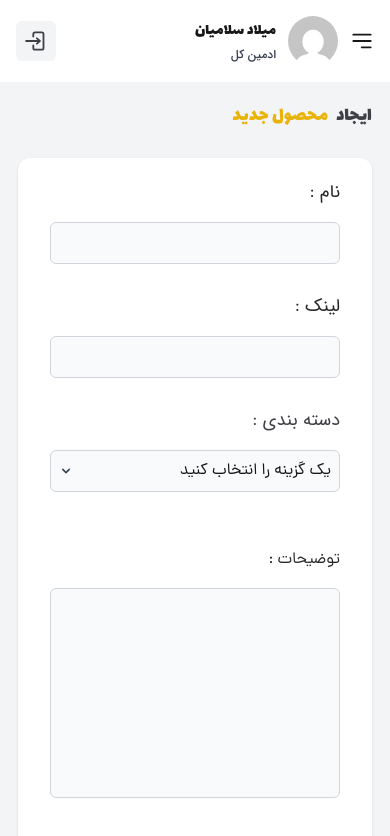
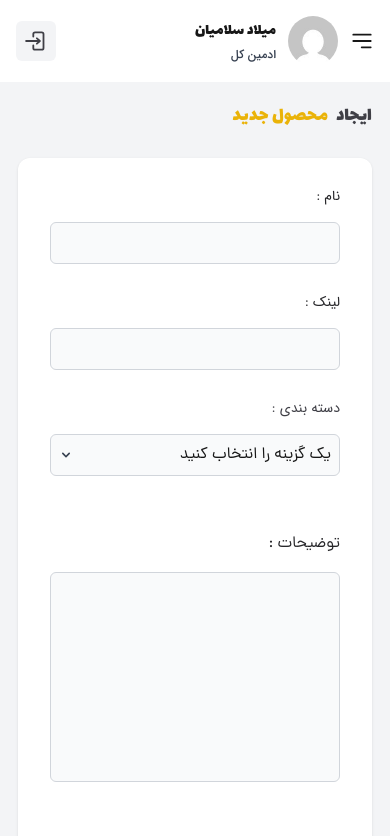
Before and after one commit to milad1385/tool-shop, a Next.js app: page /p-admin/products in a window 390 px wide. Shown: the top 836 px of the page. Built offline with nearby package versions, Linux system fonts and the light colour scheme.

Commit message:
add responsive design in create product

```diff
--- a/src/components/templates/p-admin/CreateNewProduct.tsx
+++ b/src/components/templates/p-admin/CreateNewProduct.tsx
@@ -41,7 +41,7 @@ function CreateNewProduct() {
 
   return (
     <form onSubmit={handleSubmit(createProductHandler)} className="section-box">
-      <div className="grid grid-cols-1 md:grid-cols-2 gap-7">
+      <div className="grid grid-cols-1 md:grid-cols-2 gap-7 py-2">
         <Input
           register={register}
           errors={errors}
@@ -50,7 +50,7 @@ function CreateNewProduct() {
           label="نام"
           className="bg-gray-50"
           disable={false}
-          labelClassName="!text-lg font-Iran"
+          labelClassName="md:!text-lg font-Iran"
         />
         <Input
           register={register}
@@ -60,7 +60,7 @@ function CreateNewProduct() {
           label="لینک"
           className="bg-gray-50"
           disable={false}
-          labelClassName="!text-lg font-Iran"
+          labelClassName="md:!text-lg font-Iran"
         />
 
         <Input
@@ -75,7 +75,7 @@ function CreateNewProduct() {
           ]}
           label="دسته بندی"
           disable={false}
-          labelClassName="!text-lg font-Iran"
+          labelClassName="md:!text-lg font-Iran"
         />
         <div></div>
 
@@ -87,7 +87,7 @@ function CreateNewProduct() {
           label="توضیحات"
           className="bg-gray-50"
           disable={false}
-          labelClassName="!text-lg font-Iran"
+          labelClassName="md:!text-lg font-Iran"
         />
         <div></div>
 
@@ -98,7 +98,7 @@ function CreateNewProduct() {
           type="file"
           label="تصاویر"
           disable={false}
-          labelClassName="!text-lg font-Iran"
+          labelClassName="md:!text-lg font-Iran"
           setImage={setImages}
           multiple
           setValue={setValue}
@@ -125,8 +125,8 @@ function CreateNewProduct() {
           </div>
         )}
       </div>
-      <div className="flex items-center gap-x-4">
-        <Button type="submit" className="!w-[200px] mt-10">
+      <div className="gap-x-4 grid grid-cols-2 pb-5">
+        <Button type="submit" className="md:!w-[200px] mt-10">
           ایجاد محصول
         </Button>
         <Button
@@ -135,21 +135,21 @@ function CreateNewProduct() {
             setImages([]);
           }}
           type="reset"
-          className="!w-[200px] mt-10 !bg-red-500"
+          className="md:!w-[200px] mt-10 !bg-red-500"
         >
           لغو
         </Button>
         <Button
           onClick={() => router.push("/p-admin/products/details")}
           type="reset"
-          className="!w-[200px] mt-10 !bg-yellow-500"
+          className="md:!w-[200px] mt-10 !bg-yellow-500"
         >
           ایجاد جزییات
         </Button>
         <Button
           onClick={() => router.push("/p-admin/products/feature")}
           type="reset"
-          className="!w-[200px] mt-10 !bg-purple-600"
+          className="md:!w-[200px] mt-10 !bg-purple-600"
         >
           ایجاد ویژگی
         </Button>
```
